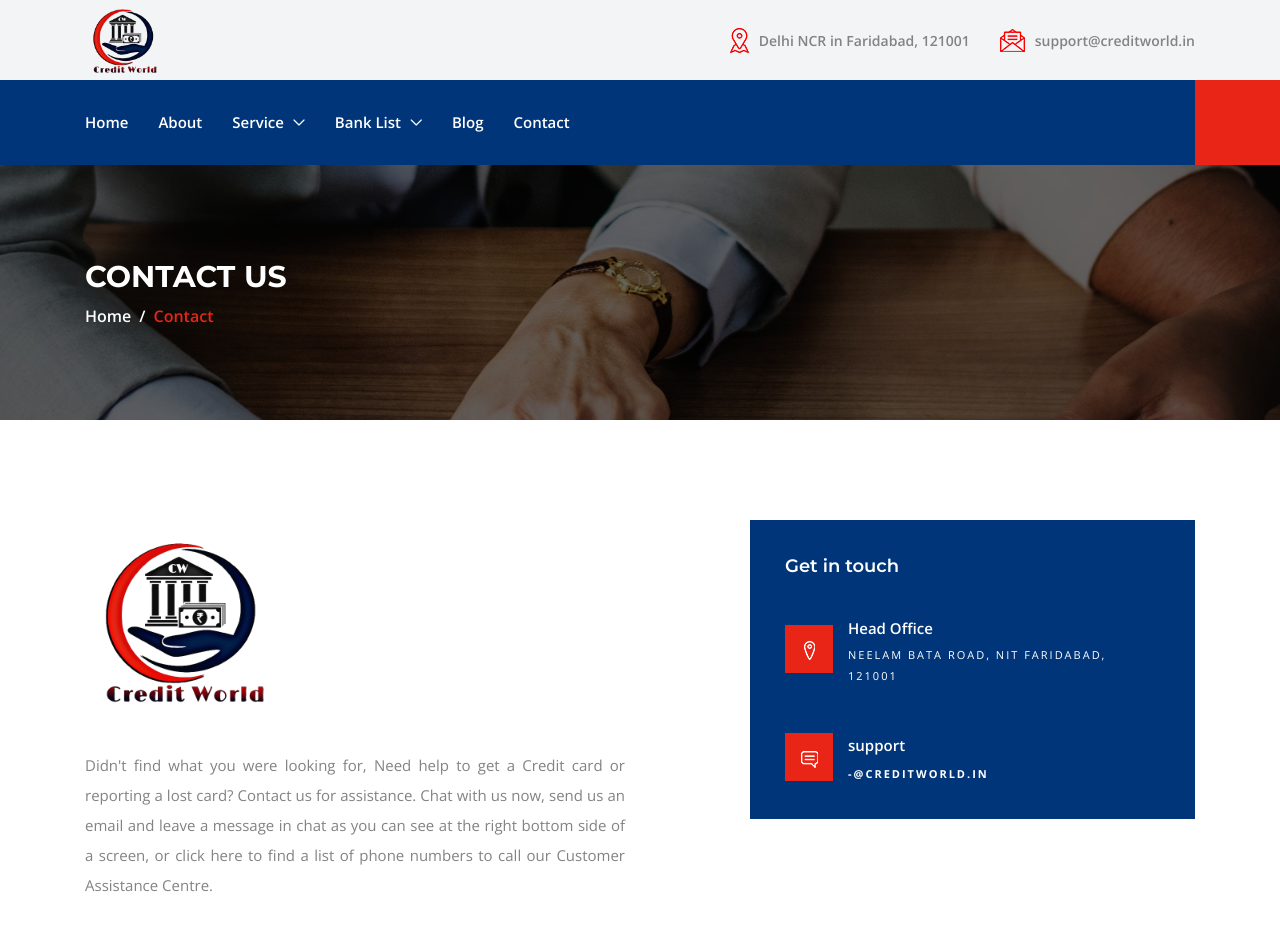
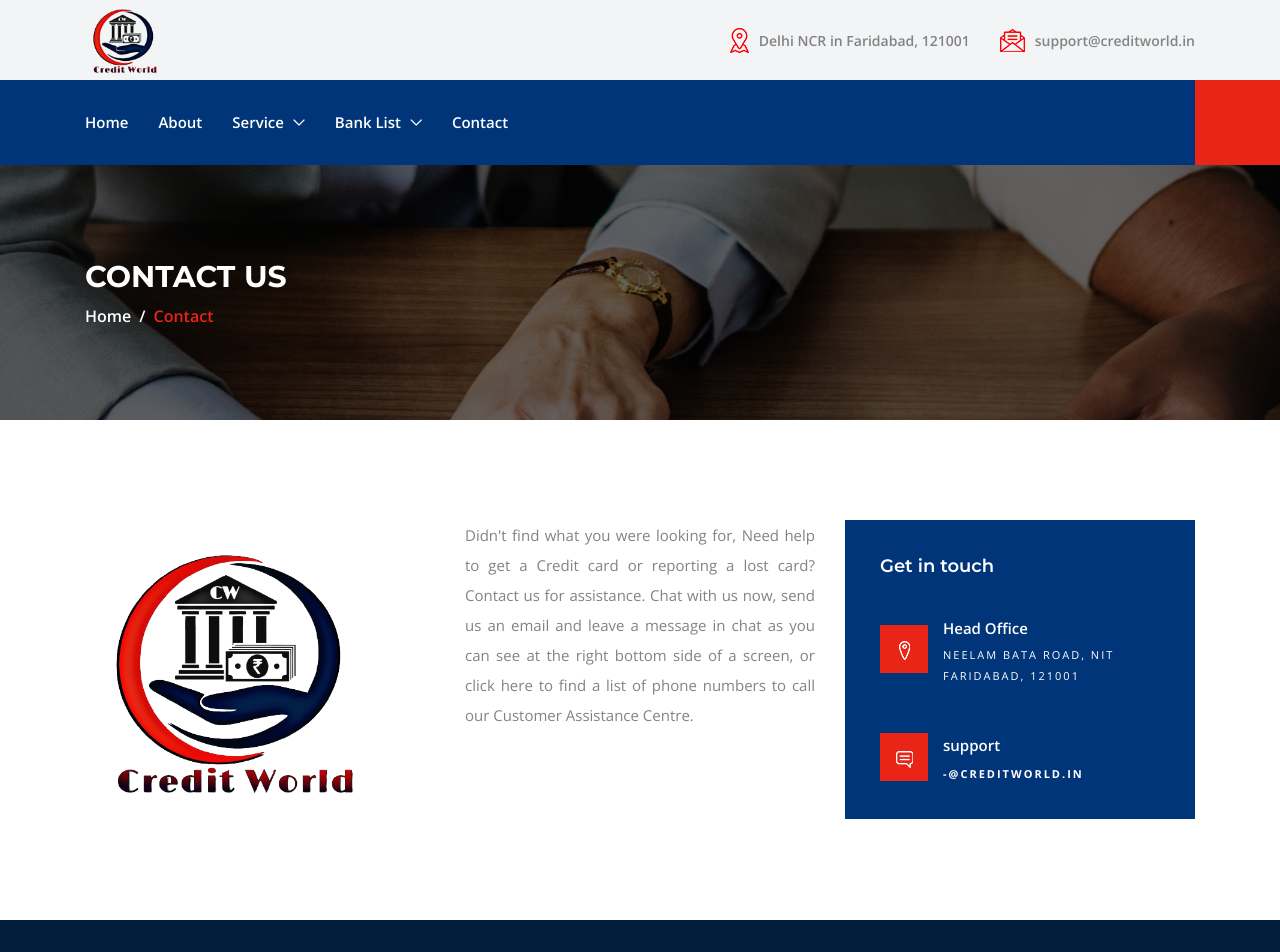
Before and after one commit to Anuragchindaliya/credit-world, a React (Create React App) app: page /contact in a window 1280 px wide. Shown: the top 952 px of the page. Built offline with nearby package versions, Linux system fonts and the light colour scheme.

Commit message:
fix: contact UI update:menu

```diff
--- a/src/components/common/Header/Navbar.jsx
+++ b/src/components/common/Header/Navbar.jsx
@@ -79,12 +79,12 @@
       ],
     ],
   },
-  {
-    title: "Blog",
-    className: "blog",
-    href: "/post",
-    hasChildren: false,
-  },
+  // {
+  //   title: "Blog",
+  //   className: "blog",
+  //   href: "/post",
+  //   hasChildren: false,
+  // },
   {
     title: "Contact",
     className: "contact-us",
--- a/src/pages/Contact.jsx
+++ b/src/pages/Contact.jsx
@@ -9,12 +9,21 @@
         <div className="container">
           <div className="row">
             {/* Single Contact Area */}
-            <div className="col-12 col-lg-6">
+            <div className="col-12 col-lg-4">
               <div className="single-contact-area mb-100">
                 {/* Logo */}
                 <a href="#" className="d-block mb-30">
-                  <img src="assets/img/core-img/cwLogo.png" width={200} alt="" />
+                  <img
+                    src="assets/img/core-img/cwLogo.png"
+                    width={300}
+                    alt=""
+                  />
                 </a>
+              </div>
+            </div>
+            {/* Single Contact Area */}
+            <div className="col-12 col-lg-4">
+              <div className="single-contact-area mb-100">
                 <p style={{ textAlign: "justify" }}>
                   Didn't find what you were looking for, Need help to get a
                   Credit card or reporting a lost card? Contact us for
@@ -26,9 +35,9 @@
               </div>
             </div>
             {/* Single Contact Area */}
-            <div className="col-12 col-lg-1">
+            {/* <div className="col-12 col-lg-4">
               <div className="single-contact-area mb-100">
-                {/* <div className="contact-advisor">
+                <div className="contact-advisor">
                   <h5>Contact an advisor</h5>
                   <div className="single-advisor d-flex align-items-center">
                     <div className="advisor-img">
@@ -54,11 +63,11 @@
                       </a>
                     </div>
                   </div>
-                </div> */}
+                </div>
               </div>
-            </div>
+            </div> */}
             {/* Single Contact Area */}
-            <div className="col-12 col-lg-5">
+            <div className="col-12 col-lg-4">
               <div className="single-contact-area mb-100">
                 <div className="contact--area contact-page">
                   {/* Contact Content */}
@@ -107,7 +116,9 @@
                           title="umeshkumar.bankbizz@gmail.com"
                         >
                           <p>support</p>
-                          <span title="WE REPLY IN 24 HRS">-@creditworld.in</span>
+                          <span title="WE REPLY IN 24 HRS">
+                            -@creditworld.in
+                          </span>
                         </a>
                       </div>
                     </div>
```
